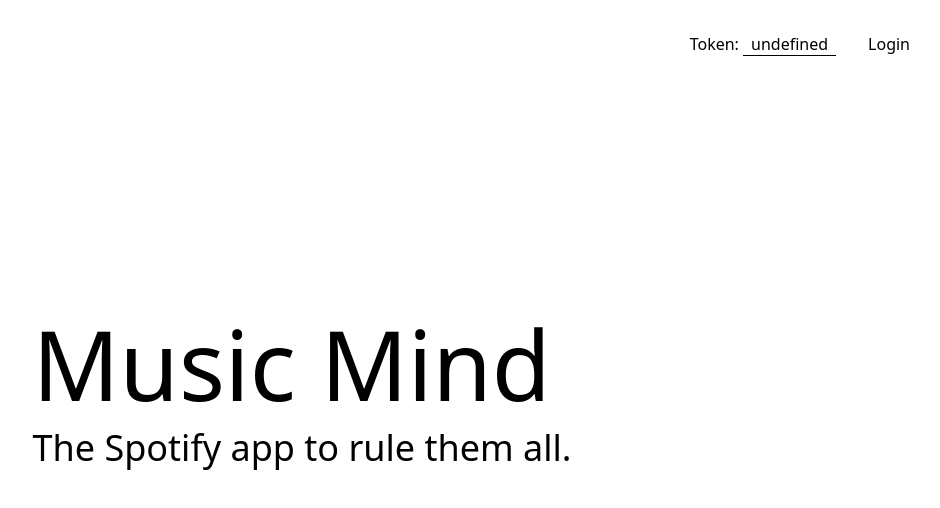
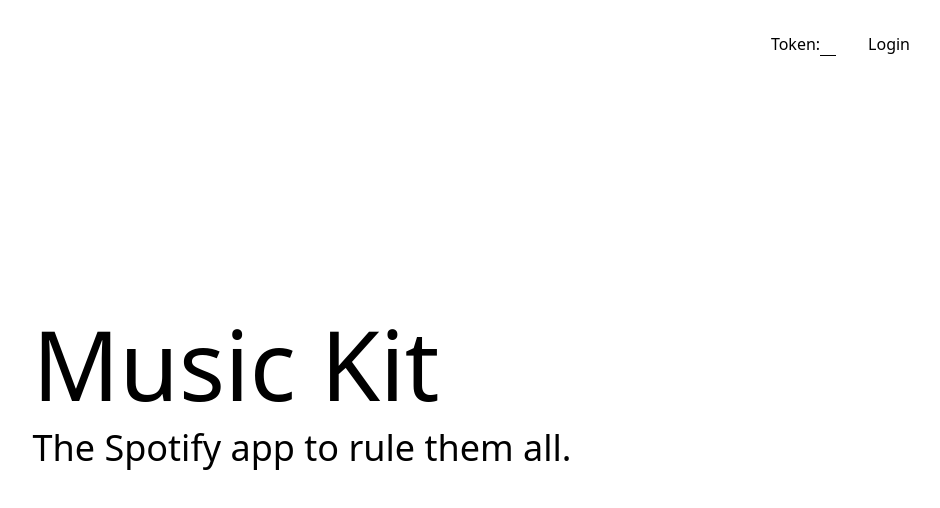
Before and after one commit to the-sides/musicmind, a SvelteKit app: page / in a window 1280 px wide. Shown: the top 508 px of the page, without its empty margins (338-1278 px from the left). Built offline with nearby package versions, Linux system fonts and the light colour scheme; no server answers.

Commit message:
Test some data

```diff
--- a/src/routes/+page.svelte
+++ b/src/routes/+page.svelte
@@ -1,23 +1,39 @@
 <script>
+	import { onMount } from 'svelte';
+
 	export let data;
-
-	// But first, convert to TS
-	// // Store
-	// const accessToken = data.token;
-	// // const token = writable()
-	// localStorage.setItem('access_token', accessToken);
+	let dumpElm;
+	let token;
+	onMount(() => {
+		// Clear url params
+		// TODO adjust param object directly, better way to write probably
+		window.history.replaceState('HomePage', 'Music Kit', '/');
+		if (data.tokenObj !== null) {
+			window.localStorage.setItem('token', JSON.stringify(data.tokenObj));
+		}
+		token = JSON.parse(window.localStorage.getItem('token') ?? '{}').access_token;
+		const tracks = fetch('https://api.spotify.com/v1/me/playlists?limit=50', {
+			headers: {
+				Authorization: `Bearer ${token}`
+			}
+		})
+			.then((rs) => rs.json())
+			.then((data) => {
+				dumpElm.innerHTML = JSON.stringify(data.items.map((item) => item.name));
+			})
+			.catch(console.error);
+	});
 </script>
 
 <div class="absolute top-8 right-8 flex gap-8">
 	<p>
-		Token: <span class="border-b border-black px-2">
-			{data.token?.access_token?.substring(0, 8)}</span
-		>
+		Token: <span class="border-b border-black px-2"> {(token ?? '').substring(0, 8)}</span>
 	</p>
 	<a class="" href="/login">Login</a>
 </div>
 
-<div class="grid h-screen place-content-center text-8xl">
-	<h1>Music Mind</h1>
+<div class="grid min-h-screen place-content-center px-4 mx-auto">
+	<h1 class="text-8xl">Music Kit</h1>
 	<h2 class="text-4xl my-4">The Spotify app to rule them all.</h2>
+	<p bind:this={dumpElm} class="tracks overflow-auto max-w-[700px]" />
 </div>
```
